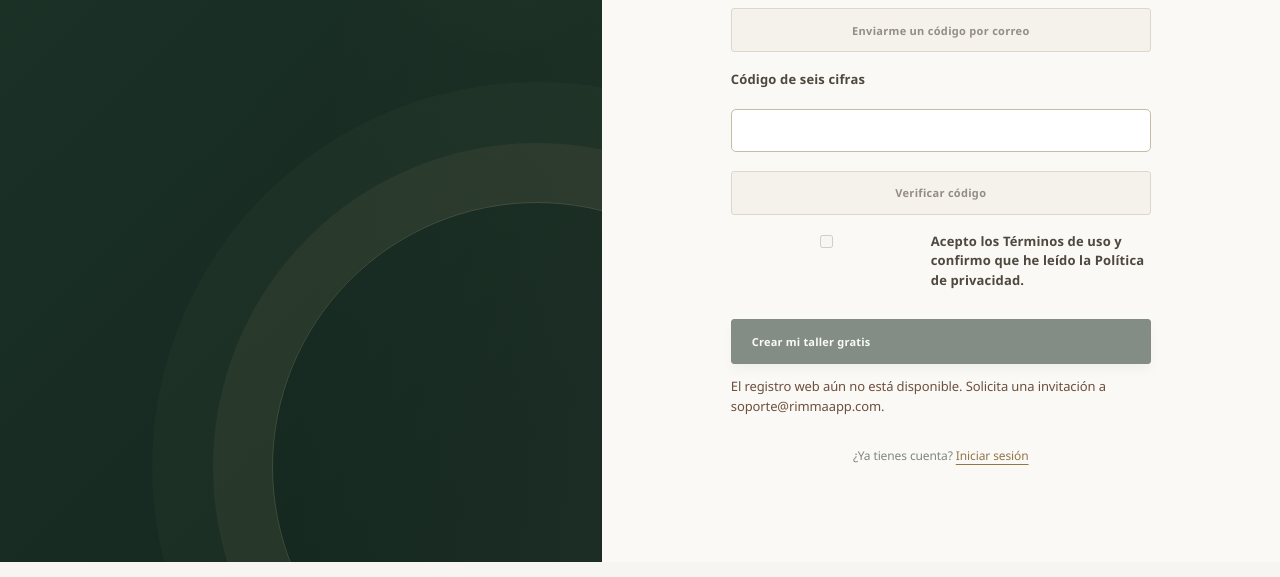
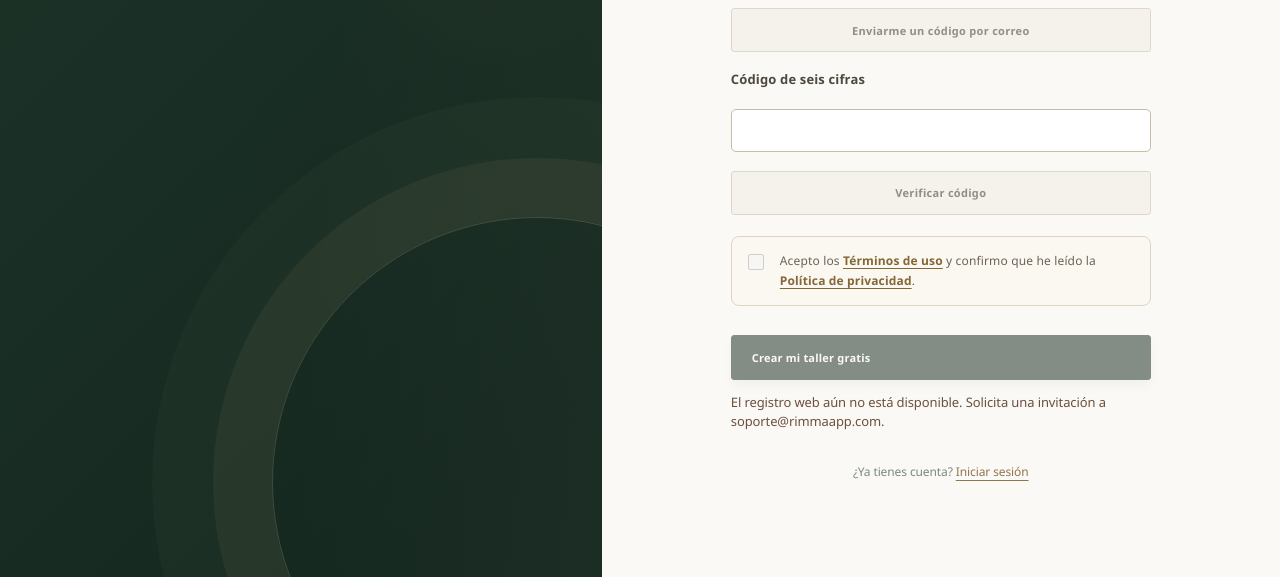
Before and after one commit to rimmasoporte-byte/rimma-website, a website: page webapp/public/register.html in a window 1280 px wide. Shown: the part 857-1434 px from the top of the page. Drawn offline with Linux system fonts and the light colour scheme; files that its build step writes are made by us from their sources; no server answers; files whose address does not match are found by name.

Commit message:
Style signup legal consent clearly

```diff
--- a/webapp/public/signup.css
+++ b/webapp/public/signup.css
@@ -8,8 +8,20 @@
 #signup-form button{margin-top:10px;min-height:44px;cursor:pointer}
 #signup-form button.secondary{background:#f1ede4;border:1px solid #c6bda9;color:#41362e}
 #signup-form button[disabled]{opacity:.55;cursor:not-allowed}
-#signup-form .signup-consent{display:flex;gap:10px;align-items:flex-start;line-height:1.5}
-#signup-form .signup-consent input{margin-top:3px}
+#signup-form .signup-consent{
+ display:grid;grid-template-columns:20px minmax(0,1fr);gap:12px;align-items:start;
+ margin-top:12px;padding:14px 16px;border:1px solid #dfd4c3;border-radius:8px;
+ background:#fbf8f2;color:#6d6255;font-size:12px;line-height:1.65;font-weight:400
+}
+#signup-form .signup-consent input{
+ appearance:auto;width:16px;height:16px;margin:3px 0 0;accent-color:#846736
+}
+#signup-form .signup-consent-copy{display:block;min-width:0}
+#signup-form .signup-consent a{
+ color:#846736;font-weight:700;text-decoration:underline;text-decoration-thickness:1px;
+ text-underline-offset:3px
+}
+#signup-form .signup-consent a:hover{color:#5f4929}
 #signup-status{font-size:13px;line-height:1.5;color:#6d503e;min-height:20px}
 #signup-invite[hidden]{display:none}
 @media(max-width:660px){#signup-main .auth-main{padding:14px 8px}}
```
